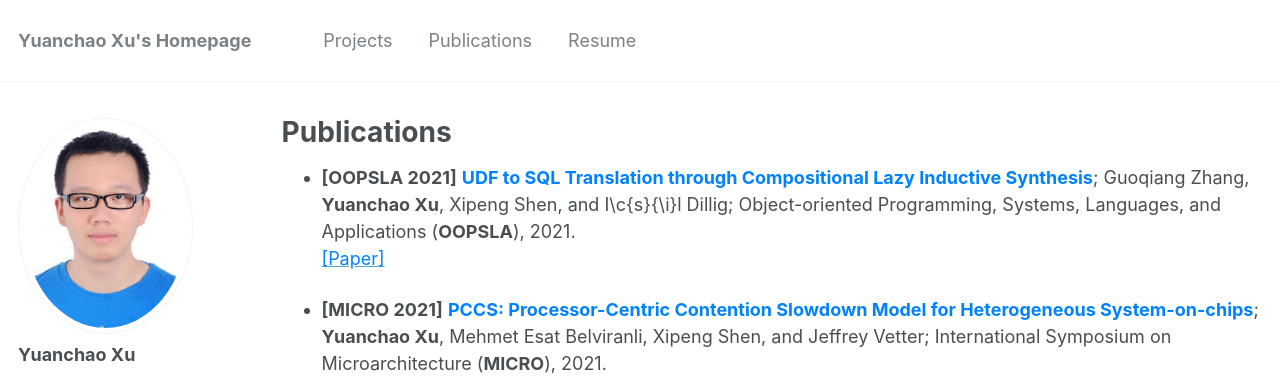
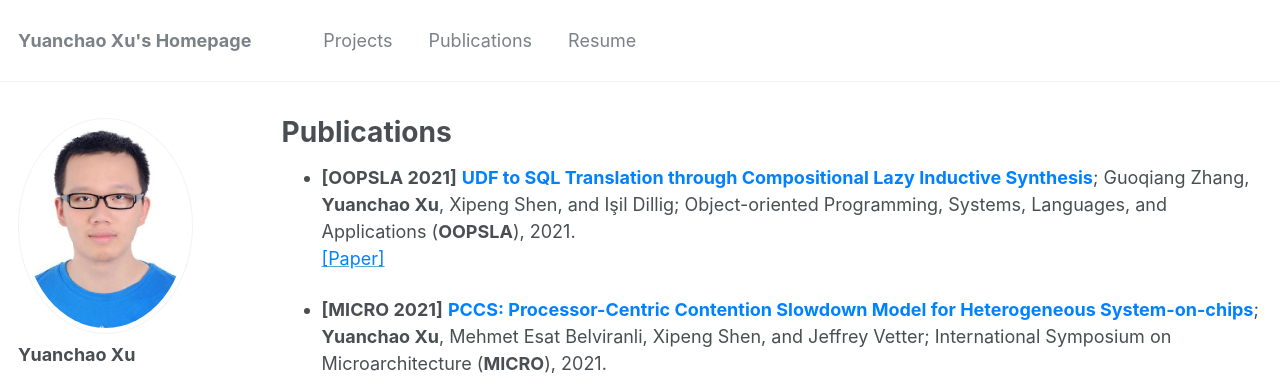
Before and after one commit to yuanchaoxu6/yuanchaoxu6.github.io, a Jekyll site: the page built from _pages/publications.md, in a window 1280 px wide and 1282 px high. Shown: the top 377 px of the window. Built offline with Jekyll 4.4.1, drawn with Linux system fonts in a browser that asks for light colours.

Commit message:
Update publications.md

```diff
--- a/_pages/publications.md
+++ b/_pages/publications.md
@@ -6,7 +6,7 @@ author_profile: true
 ---
 
 
-* **\[OOPSLA 2021\]** **<font color="#0081ff"> UDF to SQL Translation through Compositional Lazy Inductive Synthesis</font>**; Guoqiang Zhang, **Yuanchao Xu**, Xipeng Shen, and I\c{s}{\i}l Dillig; Object-oriented Programming, Systems, Languages, and Applications (**OOPSLA**), 2021. <br> [<font color="#0081ff">[Paper]</font>](http://yuanchaoxu6.github.io/files/OOPSLA2021.pdf)
+* **\[OOPSLA 2021\]** **<font color="#0081ff"> UDF to SQL Translation through Compositional Lazy Inductive Synthesis</font>**; Guoqiang Zhang, **Yuanchao Xu**, Xipeng Shen, and Işil Dillig; Object-oriented Programming, Systems, Languages, and Applications (**OOPSLA**), 2021. <br> [<font color="#0081ff">[Paper]</font>](http://yuanchaoxu6.github.io/files/OOPSLA2021.pdf)
 
 * **\[MICRO 2021\]** **<font color="#0081ff"> PCCS: Processor-Centric Contention Slowdown Model for Heterogeneous System-on-chips</font>**; **Yuanchao Xu**, Mehmet Esat Belviranli, Xipeng Shen, and Jeffrey Vetter; International Symposium on Microarchitecture (**MICRO**), 2021. <br> [<font color="#0081ff">[Paper]</font>](http://yuanchaoxu6.github.io/files/MICRO2021.pdf)
 
```
